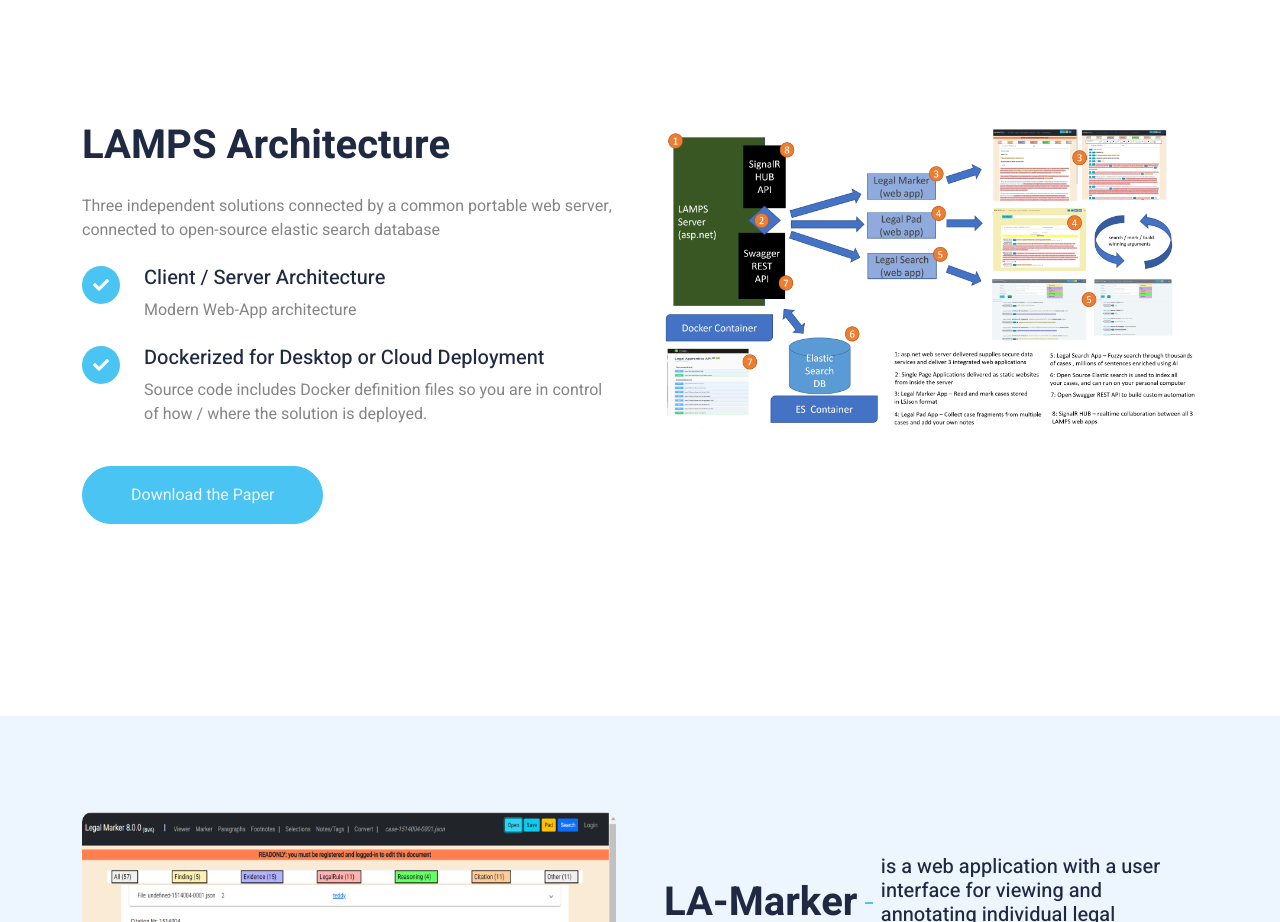
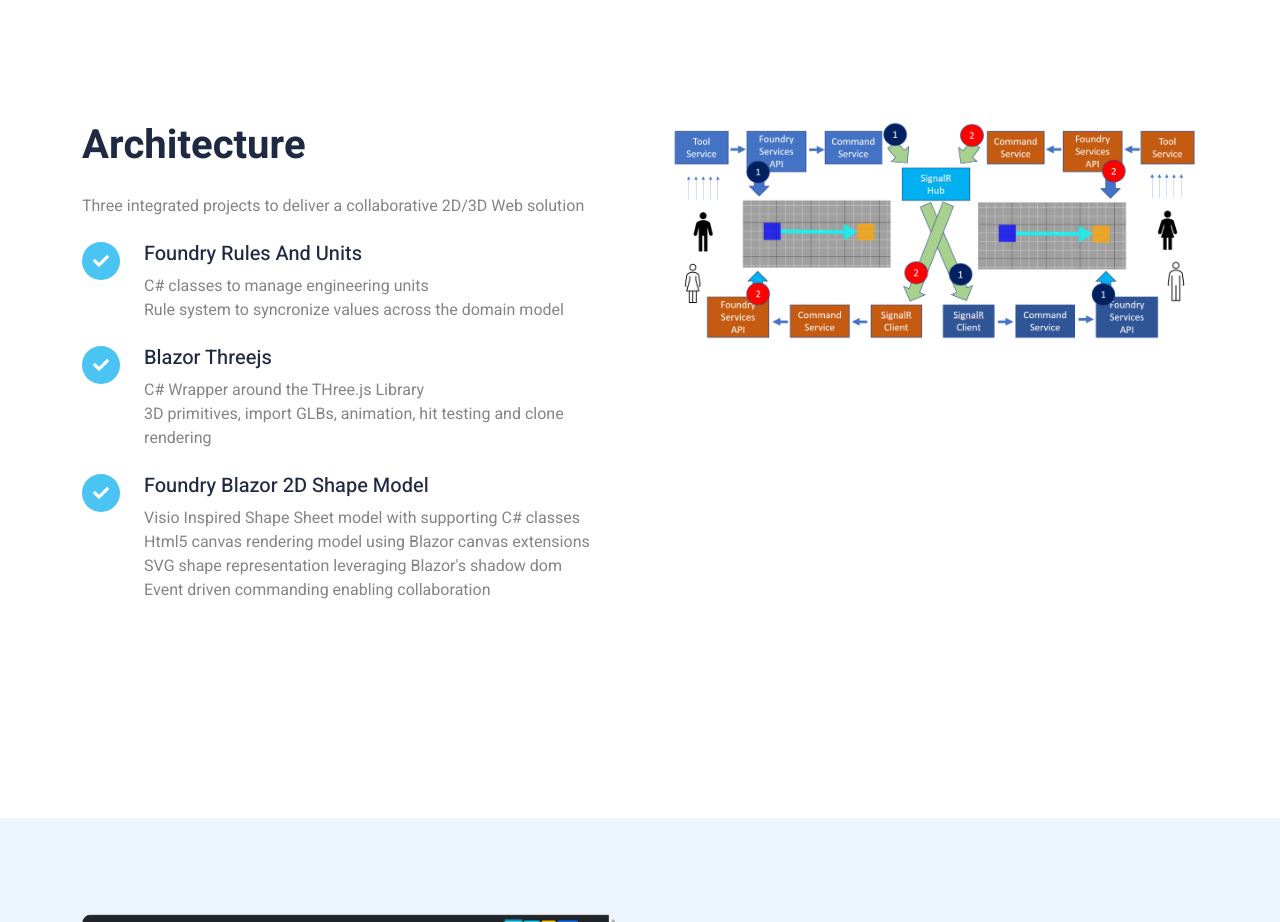
Before and after one commit to ApprenticeFoundry/ApprenticeFoundry.github.io, a plain HTML site: page index.html in a window 1280 px wide. Shown: the part 1360-2282 px from the top of the page. Drawn offline with nearby package versions, Linux system fonts and the light colour scheme.

Commit message:
new page

```diff
--- a/index.html
+++ b/index.html
@@ -123,16 +123,16 @@
             <div class="container">
                 <div class="row g-5 flex-column-reverse flex-lg-row">
                     <div class="col-lg-6 wow fadeInUp" data-wow-delay="0.1s">
-                        <h1 class="mb-4">LAMPS Architecture</h1>
-                        <p class="mb-4">Three independent solutions connected by a common portable web server, connected
-                            to open-source elastic search database</p>
+                        <h1 class="mb-4">Architecture</h1>
+                        <p class="mb-4">Three integrated projects to deliver a collaborative 2D/3D Web solution</p>
                         <div class="d-flex mb-4">
                             <div class="flex-shrink-0 btn-square rounded-circle bg-primary text-white">
                                 <i class="fa fa-check"></i>
                             </div>
                             <div class="ms-4">
-                                <h5>Client / Server Architecture</h5>
-                                <p class="mb-0">Modern Web-App architecture</p>
+                                <h5>Foundry Rules And Units</h5>
+                                <p class="mb-0">C# classes to manage engineering units</p>
+                                <p class="mb-0">Rule system to syncronize values across the domain model</p>
                             </div>
                         </div>
                         <div class="d-flex mb-4">
@@ -140,15 +140,26 @@
                                 <i class="fa fa-check"></i>
                             </div>
                             <div class="ms-4">
-                                <h5>Dockerized for Desktop or Cloud Deployment</h5>
-                                <p class="mb-0">Source code includes Docker definition files so you are in control of
-                                    how / where the solution is deployed.</p>
+                                <h5>Blazor Threejs</h5>
+                                <p class="mb-0">C# Wrapper around the THree.js Library</p>
+                                <p class="mb-0">3D primitives, import GLBs, animation, hit testing and clone rendering</p>
                             </div>
                         </div>
-                        <a href="" class="btn btn-primary py-sm-3 px-sm-5 rounded-pill mt-3">Download the Paper</a>
+                       <div class="d-flex mb-4">
+                            <div class="flex-shrink-0 btn-square rounded-circle bg-primary text-white">
+                                <i class="fa fa-check"></i>
+                            </div>
+                            <div class="ms-4">
+                                <h5>Foundry Blazor 2D Shape Model</h5>
+                                <p class="mb-0">Visio Inspired Shape Sheet model with supporting C# classes</p>
+                                <p class="mb-0">Html5 canvas rendering model using Blazor canvas extensions</p>
+                                <p class="mb-0">SVG shape representation leveraging Blazor's shadow dom</p>
+                                <p class="mb-0">Event driven commanding enabling collaboration</p>
+                            </div>
+                        </div>
                     </div>
                     <div class="col-lg-6">
-                        <img class="img-fluid rounded wow zoomIn" data-wow-delay="0.5s" src="img/lamps.png">
+                        <img class="img-fluid rounded wow zoomIn" data-wow-delay="0.5s" src="img/colab.png">
                     </div>
                 </div>
             </div>
```
Also changed, not shown: img/details/Rendering.png (added), img/details/redraw.gif (added), 1 other file.
